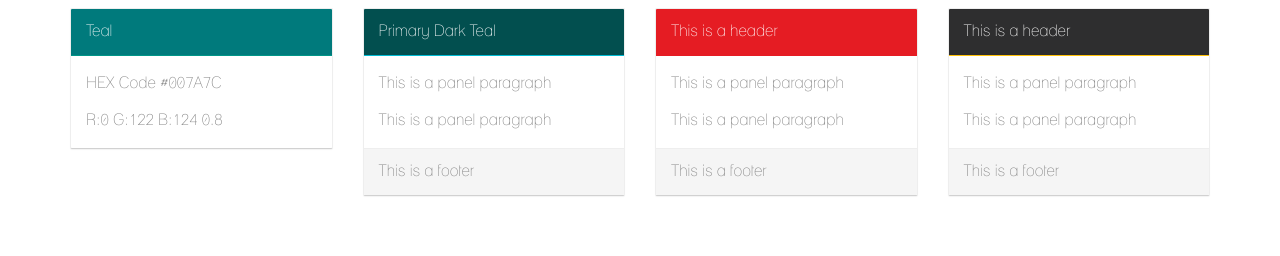
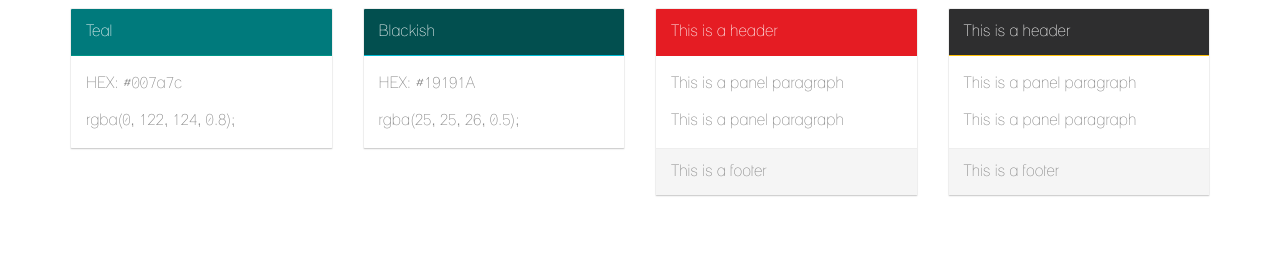
Before and after one commit to designbright/styleGuide, a plain HTML site: page index.html in a window 1280 px wide. Shown: the part 509-765 px from the top of the page. Drawn offline with Linux system fonts and the light colour scheme.

Commit message:
added Blackish color palatte

```diff
--- a/index.html
+++ b/index.html
@@ -160,29 +160,33 @@
 
     <h2>Panels</h2>
     <div class="row">
+
+      <!--TEAL =======  -->
       <div class="col-sm-6 col-lg-3">
         <div class="panel panel-primary" id="panels" data-effect="helix">
           <div class="panel-heading">Teal
           </div>
           <div class="panel-body">
-            <p>HEX Code #007A7C</p>
-            <p>R:0 G:122 B:124 0.8 </p>
-          </div>
-        </div>
-      </div>
-
+            <p>HEX: #007a7c</p>
+            <p>rgba(0, 122, 124, 0.8);</p>
+          </div>
+        </div>
+      </div>
+      <!--END TEAL ======  -->
+
+      <!--START BLACKISH  -->
       <div class="col-sm-6 col-lg-3">
         <div class="panel panel-info" data-effect="helix">
-          <div class="panel-heading">Primary Dark Teal
+          <div class="panel-heading">Blackish
           </div>
           <div class="panel-body">
-            <p>This is a panel paragraph</p>
-            <p>This is a panel paragraph</p>
-          </div>
-          <div class="panel-footer">This is a footer
-          </div>
-        </div>
-      </div>
+            <p>HEX: #19191A</p>
+            <p>rgba(25, 25, 26, 0.5);</p>
+          </div>
+        </div>
+      </div>
+      <!--END BLACKISH  -->
+
       <div class="col-sm-6 col-lg-3">
         <div class="panel panel-danger" data-effect="helix">
           <div class="panel-heading">This is a header
```
